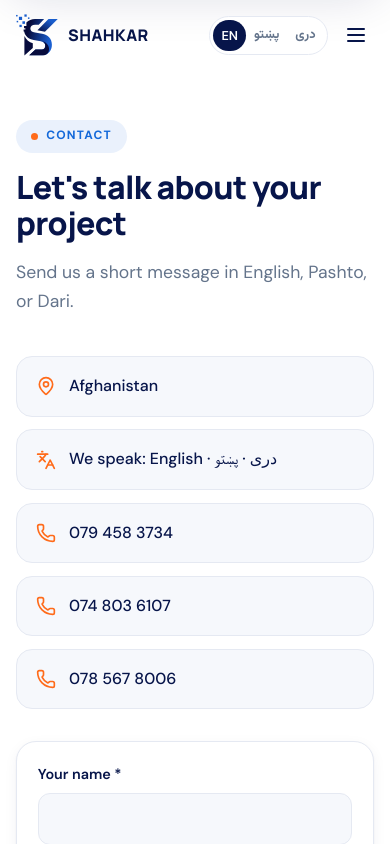
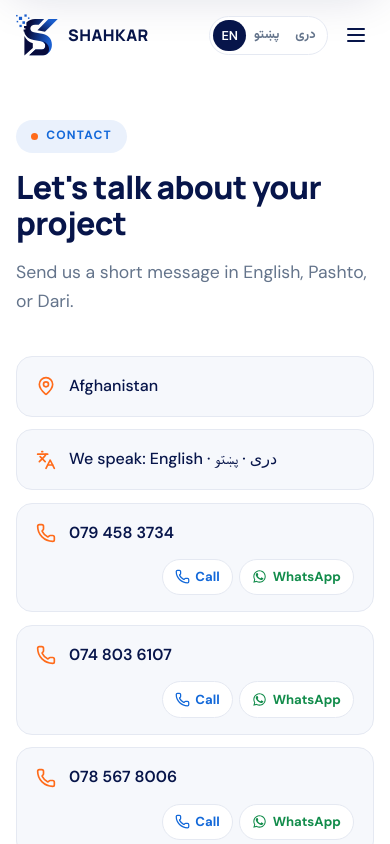
Before and after one commit to elhamuddinmayar/shahkar, a React (Vite) app: page /contact in a window 390 px wide. Shown: the top 844 px of the page. Built offline with nearby package versions, Linux system fonts and the light colour scheme.

Commit message:
add call and WhatsApp buttons for phone numbers

```diff
--- a/src/components/Footer.jsx
+++ b/src/components/Footer.jsx
@@ -1,6 +1,7 @@
 import { Link } from 'react-router-dom'
 import ShahkarLogo from './ShahkarLogo'
-import { company, formatPhone, phoneLink } from '../data/company'
+import WhatsAppIcon from './WhatsAppIcon'
+import { company, formatPhone, phoneLink, whatsappLink } from '../data/company'
 import { navigation } from '../data/content'
 import { useLanguage } from '../i18n/LanguageContext'
 
@@ -11,7 +12,7 @@ export default function Footer() {
       <div className="footer-about">
         <Link to="/" className="brand brand--footer" dir="ltr"><ShahkarLogo size={44} tone="light" /><span>SHAHKAR<small>SOFTWARE SOLUTION</small></span></Link>
         <p>{t.footer.tagline}</p>
-        <div className="footer-phones">{company.phones.map(phone => <a key={phone} href={phoneLink(phone)} dir="ltr">{formatPhone(phone)}</a>)}</div>
+        <div className="footer-phones">{company.phones.map(phone => <span key={phone}><a href={phoneLink(phone)} dir="ltr">{formatPhone(phone)}</a><a className="footer-whatsapp" href={whatsappLink(phone, t.contact.whatsappGreeting)} target="_blank" rel="noopener noreferrer" aria-label={`${t.contact.whatsapp} ${formatPhone(phone)}`}><WhatsAppIcon size={17} /></a></span>)}</div>
       </div>
       <nav className="footer-links" aria-label="Footer">
         {navigation.map(([key, path]) => <Link key={path} to={path}>{t.nav[key]}</Link>)}
--- /dev/null
+++ b/src/components/WhatsAppIcon.jsx
@@ -0,0 +1,7 @@
+// WhatsApp glyph (lucide has no brand icons). Uses currentColor like lucide icons.
+export default function WhatsAppIcon({ size = 18 }) {
+  return <svg width={size} height={size} viewBox="0 0 24 24" fill="currentColor" aria-hidden="true">
+    <path d="M17.47 14.38c-.3-.15-1.75-.86-2.02-.96-.27-.1-.47-.15-.67.15-.2.3-.77.96-.94 1.16-.17.2-.35.22-.64.07-.3-.15-1.26-.46-2.39-1.48-.88-.79-1.48-1.76-1.65-2.06-.17-.3-.02-.46.13-.6.13-.14.3-.35.45-.52.15-.17.2-.3.3-.5.1-.2.05-.37-.02-.52-.08-.15-.67-1.61-.92-2.2-.24-.58-.49-.5-.67-.51h-.57c-.2 0-.52.07-.79.37-.27.3-1.04 1.02-1.04 2.48s1.07 2.88 1.21 3.08c.15.2 2.1 3.2 5.08 4.49.71.31 1.26.49 1.7.63.71.22 1.36.19 1.87.12.57-.09 1.75-.72 2-1.41.25-.69.25-1.29.17-1.41-.07-.12-.27-.2-.57-.35z" />
+    <path d="M12.04 2C6.58 2 2.13 6.45 2.13 11.91c0 1.75.46 3.45 1.32 4.95L2.05 22l5.25-1.38a9.9 9.9 0 0 0 4.74 1.21c5.46 0 9.91-4.45 9.91-9.91S17.5 2 12.04 2zm0 18.15c-1.48 0-2.93-.4-4.2-1.15l-.3-.18-3.12.82.83-3.04-.2-.31a8.2 8.2 0 0 1-1.26-4.38c0-4.54 3.7-8.24 8.25-8.24 4.54 0 8.24 3.7 8.24 8.24 0 4.55-3.7 8.24-8.24 8.24z" />
+  </svg>
+}
--- a/src/data/company.js
+++ b/src/data/company.js
@@ -9,4 +9,7 @@ export const company = {
 
 // 0794583734 -> display "079 458 3734", link "tel:+93794583734"
 export const formatPhone = phone => phone.replace(/^(\d{3})(\d{3})(\d{4})$/, '$1 $2 $3')
-export const phoneLink = phone => `tel:+93${phone.replace(/^0/, '')}`
+const international = phone => `93${phone.replace(/^0/, '')}`
+export const phoneLink = phone => `tel:+${international(phone)}`
+// Opens a WhatsApp chat with this number, with an optional pre-filled message
+export const whatsappLink = (phone, message = '') => `https://wa.me/${international(phone)}${message ? `?text=${encodeURIComponent(message)}` : ''}`
--- a/src/i18n/translations.js
+++ b/src/i18n/translations.js
@@ -91,6 +91,9 @@ export const translations = {
       copied: 'Message copied. Our contact email will be added here soon.',
       failed: 'Could not copy the message. Please try again.',
       briefTitle: 'Project inquiry for Shahkar Software Solution',
+      call: 'Call',
+      whatsapp: 'WhatsApp',
+      whatsappGreeting: 'Hello Shahkar, I would like to talk about a project.',
     },
     cta: { title: "Have an idea? Let's build it together.", text: 'Tell us what you need. We reply in English, Pashto, or Dari.', button: 'Contact us' },
     footer: { tagline: 'Websites, apps, and business systems made in Afghanistan.', rights: 'All rights reserved.' },
@@ -180,6 +183,9 @@ export const translations = {
       copied: 'پیغام کاپي شو. زموږ د اړیکې برېښنالیک به ژر دلته اضافه شي.',
       failed: 'پیغام کاپي نه شو. مهرباني وکړئ بیا هڅه وکړئ.',
       briefTitle: 'د شهکار سافټویر سولوشن لپاره د پروژې غوښتنه',
+      call: 'زنګ',
+      whatsapp: 'واټساپ',
+      whatsappGreeting: 'سلام شهکار، غواړم د یوې پروژې په اړه خبرې وکړم.',
     },
     cta: { title: 'نوی فکر لرئ؟ راځئ یوځای یې جوړ کړو.', text: 'موږ ته ووایاست چې څه ته اړتیا لرئ. موږ په پښتو، دري او انګلیسي ځواب درکوو.', button: 'له موږ سره اړیکه' },
     footer: { tagline: 'په افغانستان کې جوړې شوې ویب پاڼې، اپلیکیشنونه او سوداګریز سیسټمونه.', rights: 'ټول حقونه خوندي دي.' },
@@ -269,6 +275,9 @@ export const translations = {
       copied: 'پیام کاپی شد. ایمیل تماس ما به‌زودی در اینجا اضافه می‌شود.',
       failed: 'کاپی پیام ممکن نشد. لطفاً دوباره کوشش کنید.',
       briefTitle: 'درخواست پروژه برای شهکار سافتویر سولوشن',
+      call: 'تماس',
+      whatsapp: 'واتساپ',
+      whatsappGreeting: 'سلام شهکار، می‌خواهم درباره یک پروژه صحبت کنم.',
     },
     cta: { title: 'ایده‌ای دارید؟ بیایید با هم آن را بسازیم.', text: 'به ما بگویید به چه نیاز دارید. ما به دری، پشتو و انگلیسی پاسخ می‌دهیم.', button: 'تماس با ما' },
     footer: { tagline: 'وب‌سایت‌ها، اپلیکیشن‌ها و سیستم‌های تجارتی ساخت افغانستان.', rights: 'تمام حقوق محفوظ است.' },
--- a/src/pages/Contact.jsx
+++ b/src/pages/Contact.jsx
@@ -1,7 +1,8 @@
 import { useState } from 'react'
 import { Check, Clipboard, Languages, Mail, MapPin, Phone, Send } from 'lucide-react'
 import { PageIntro } from '../components/Sections'
-import { company, formatPhone, phoneLink } from '../data/company'
+import WhatsAppIcon from '../components/WhatsAppIcon'
+import { company, formatPhone, phoneLink, whatsappLink } from '../data/company'
 import { useLanguage } from '../i18n/LanguageContext'
 import { languages } from '../i18n/translations'
 
@@ -45,7 +46,13 @@ export default function Contact() {
       <aside className="contact-info">
         <div><MapPin size={20} /><span>{c.location}</span></div>
         <div><Languages size={20} /><span>{c.languagesNote}: <bdi dir="ltr">{languages.map((item, index) => <span key={item.code}>{index > 0 && ' · '}<bdi lang={item.htmlLang}>{item.name}</bdi></span>)}</bdi></span></div>
-        {company.phones.map(phone => <a key={phone} href={phoneLink(phone)}><Phone size={20} /><span dir="ltr">{formatPhone(phone)}</span></a>)}
+        {company.phones.map(phone => <div className="contact-phone" key={phone}>
+          <Phone size={20} /><span className="contact-phone-number" dir="ltr">{formatPhone(phone)}</span>
+          <span className="contact-phone-actions">
+            <a className="phone-action" href={phoneLink(phone)} aria-label={`${c.call} ${formatPhone(phone)}`}><Phone size={15} />{c.call}</a>
+            <a className="phone-action phone-action--whatsapp" href={whatsappLink(phone, c.whatsappGreeting)} target="_blank" rel="noopener noreferrer" aria-label={`${c.whatsapp} ${formatPhone(phone)}`}><WhatsAppIcon size={15} />{c.whatsapp}</a>
+          </span>
+        </div>)}
         {company.email && <a href={`mailto:${company.email}`}><Mail size={20} /><span>{company.email}</span></a>}
       </aside>
       <form className="contact-form" onSubmit={handleSubmit}>
--- a/src/site.css
+++ b/src/site.css
@@ -251,8 +251,20 @@ h1 em { font-style: normal; color: var(--orange); }
 .contact-info { display: grid; gap: 0.8rem; }
 .contact-info > * { display: flex; align-items: center; gap: 0.8rem; background: var(--mist); border: 1px solid var(--line); border-radius: 16px; padding: 1rem 1.2rem; color: var(--navy); font-weight: 500; }
 .contact-info svg { color: var(--orange); flex: none; }
-.contact-info a { transition: border-color 0.3s var(--ease), background 0.3s var(--ease); }
-.contact-info a:hover { border-color: var(--blue); background: var(--blue-tint); }
+.contact-info > a { transition: border-color 0.3s var(--ease), background 0.3s var(--ease); }
+.contact-info > a:hover { border-color: var(--blue); background: var(--blue-tint); }
+.contact-phone { flex-wrap: wrap; }
+.contact-phone-number { font-weight: 600; }
+.contact-phone-actions { display: flex; gap: 0.4rem; margin-inline-start: auto; }
+.phone-action {
+  display: inline-flex; align-items: center; gap: 0.35rem; font-size: 0.82rem; font-weight: 700;
+  padding: 0.4rem 0.75rem; border-radius: 999px; background: var(--white); border: 1px solid var(--line); color: var(--blue);
+  transition: background 0.3s var(--ease), color 0.3s var(--ease), border-color 0.3s var(--ease);
+}
+.phone-action:hover { background: var(--blue); border-color: var(--blue); color: var(--white); }
+.phone-action--whatsapp { color: #128c4b; }
+.phone-action--whatsapp:hover { background: #25d366; border-color: #25d366; color: var(--white); }
+.contact-info .phone-action svg { color: inherit; }
 .contact-form { display: grid; gap: 1.1rem; background: var(--white); border: 1px solid var(--line); border-radius: var(--radius); padding: clamp(1.3rem, 3vw, 2rem); box-shadow: var(--shadow-card); }
 .form-row { display: grid; grid-template-columns: 1fr 1fr; gap: 1.1rem; }
 @media (max-width: 560px) { .form-row { grid-template-columns: 1fr; } }
@@ -284,7 +296,10 @@ h1 em { font-style: normal; color: var(--orange); }
 .footer-links a { color: rgba(255, 255, 255, 0.75); transition: color 0.3s var(--ease); }
 .footer-links a:hover { color: var(--orange); }
 .footer-phones { display: flex; flex-wrap: wrap; gap: 0.3rem 1.2rem; margin-top: 1rem; }
+.footer-phones > span { display: inline-flex; align-items: center; gap: 0.45rem; }
 .footer-phones a { color: var(--white); font-weight: 600; transition: color 0.3s var(--ease); }
+.footer-phones .footer-whatsapp { display: inline-flex; color: #25d366; }
+.footer-phones .footer-whatsapp:hover { color: #5ff09a; }
 .footer-phones a:hover { color: var(--orange); }
 .footer-bottom { border-top: 1px solid rgba(255, 255, 255, 0.12); padding-block: 1.2rem; font-size: 0.85rem; }
 
```
